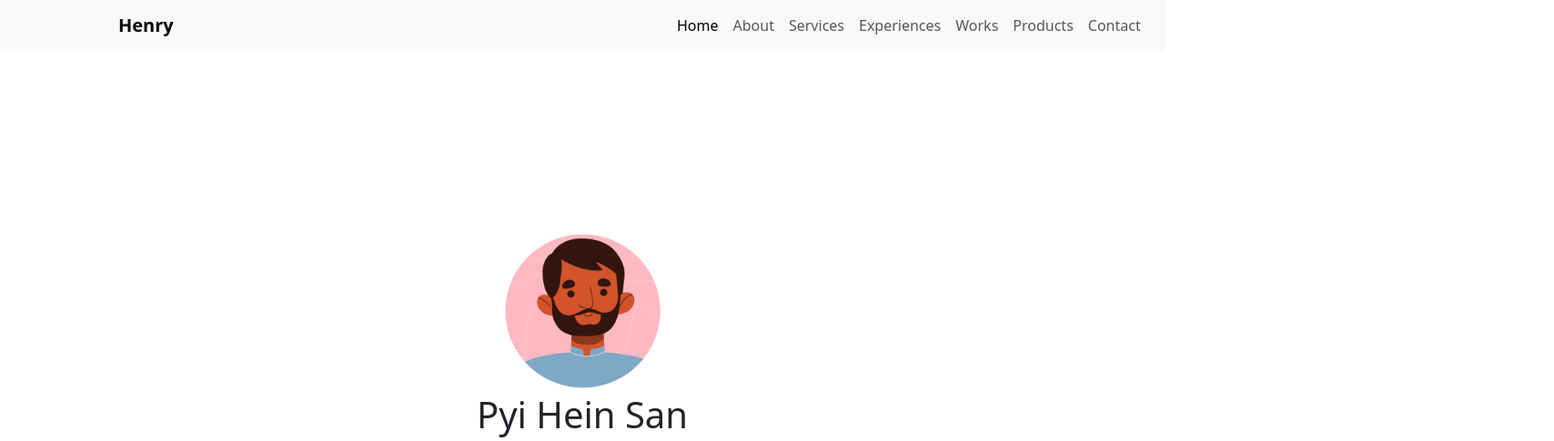
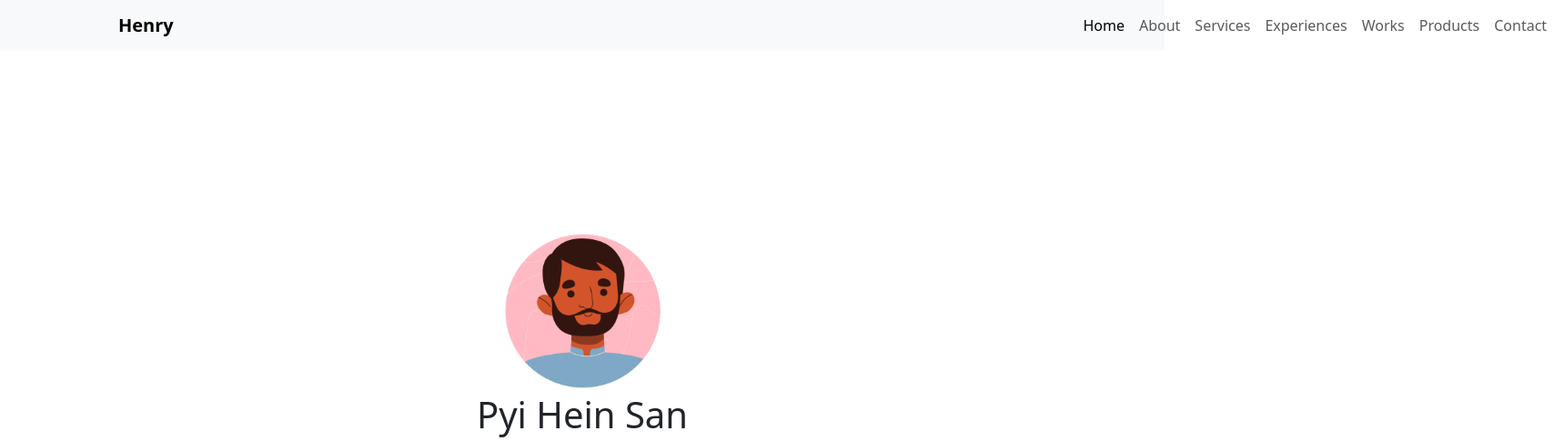
Before and after one commit to PyiHein2001/Portfolio2, a plain HTML site: page index.html in a window 1280 px wide. Shown: the top 485 px of the page at 91% size, 1708 px wide, since content can reach past the window. Drawn offline with nearby package versions, Linux system fonts and the light colour scheme.

Commit message:
nav edit

```diff
--- a/index.html
+++ b/index.html
@@ -23,13 +23,14 @@
         <div class="container">
             <div class="col-md-6 mx-5">
                 <a class="navbar-brand fw-bold" href="#home">Henry</a>
-                <button class="navbar-toggler" type="button" data-bs-toggle="collapse" data-bs-target="#navbarSupportedContent" aria-controls="navbarSupportedContent" aria-expanded="false" aria-label="Toggle navigation">
+
+            </div>
+            <button class="navbar-toggler" type="button" data-bs-toggle="collapse" data-bs-target="#navbarSupportedContent" aria-controls="navbarSupportedContent" aria-expanded="false" aria-label="Toggle navigation">
                 <h5 class="navbar-toggler-icon"></h5>
-                </button>
-            </div>
+            </button>
 
             <div class="collapse navbar-collapse col-md-6" id="navbarSupportedContent">
-            <ul class="navbar-nav me-0 mb-2 mb-md-0">
+            <ul class="navbar-nav me-0 mb-2 mb-md-0" style="margin-left: 80%;">
                 <li class="nav-item">
                 <a class="nav-link active" aria-current="page" href="#home">Home</a>
                 </li>
```
